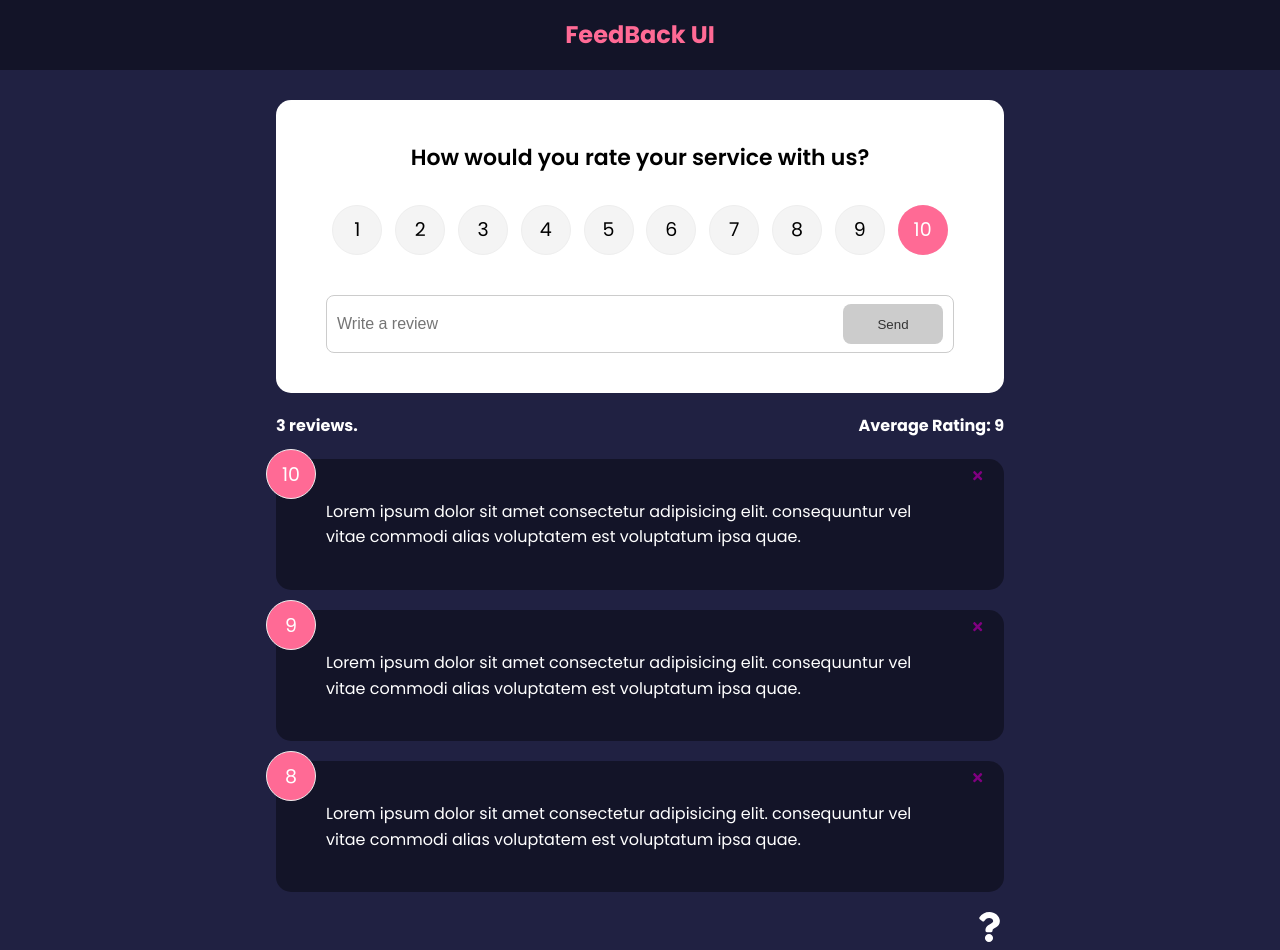
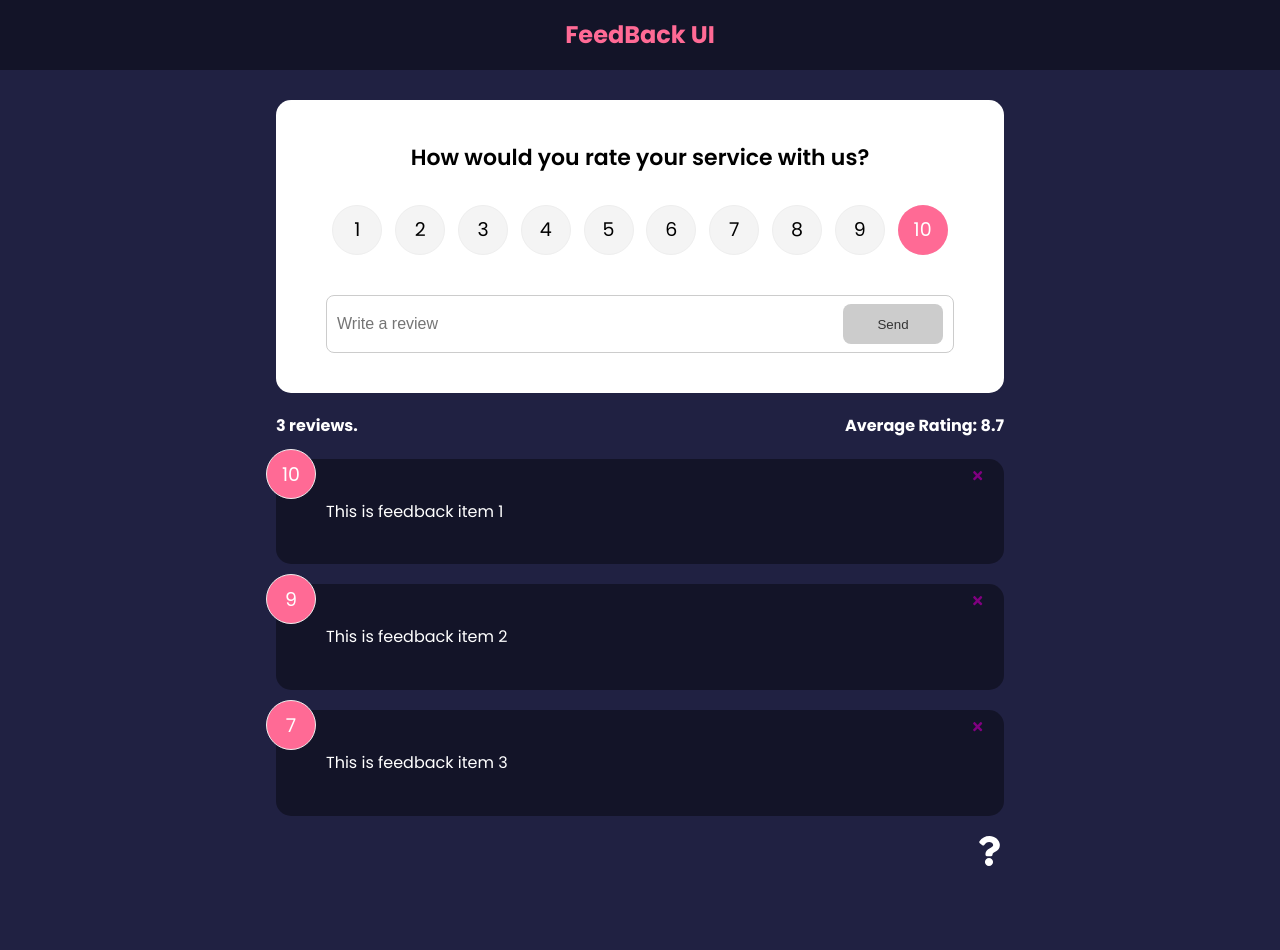
Before and after one commit to Ibtesum/React-Learning, a React (Create React App) app: page / in a window 1280 px wide. After the commit the page ends 873 px from the top, so only its background shows below. Built offline with nearby package versions, Linux system fonts and the light colour scheme; the HTML template or start-up script is replaced by a standard one.

Commit message:
Moving functions to FeedbackContext

```diff
--- a/src/App.js
+++ b/src/App.js
@@ -1,8 +1,5 @@
-import { v4 as uuidv4 } from "uuid";
 import { BrowserRouter as Router, Route, Routes } from "react-router-dom";
-import { useState } from "react";
 import Header from "./components/Header";
-import FeedbackData from "./data/FeedbackData";
 import FeedbackList from "./components/FeedbackList";
 import FeedbackStats from "./components/FeedbackStats";
 import FeedbackForm from "./components/FeedbackForm";
@@ -11,19 +8,6 @@
 import { FeedbackProvider } from "./context/FeedbackContext";
 
 function App() {
-  const [feedback, setFeedback] = useState(FeedbackData);
-
-  const addFeedback = (newFeedback) => {
-    newFeedback.id = uuidv4();
-    setFeedback([newFeedback, ...feedback]);
-  };
-
-  const deleteFeedback = (id) => {
-    if (window.confirm("Are you sure you want to delete?")) {
-      setFeedback(feedback.filter((item) => item.id !== id));
-    }
-  };
-
   return (
     <FeedbackProvider>
       <Router>
@@ -35,12 +19,9 @@
               path="/"
               element={
                 <>
-                  <FeedbackForm handleAdd={addFeedback} />
-                  <FeedbackStats feedback={feedback} />
-                  <FeedbackList
-                    feedback={feedback}
-                    handleDelete={deleteFeedback}
-                  />
+                  <FeedbackForm />
+                  <FeedbackStats />
+                  <FeedbackList />
                   <AboutIconLink />
                 </>
               }
--- a/src/components/FeedbackForm.jsx
+++ b/src/components/FeedbackForm.jsx
@@ -1,14 +1,17 @@
 import React from "react";
 import Card from "./shared/Card";
-import { useState } from "react";
+import { useState, useContext } from "react";
 import Button from "./shared/Button";
 import RatingSelect from "./RatingSelect";
+import FeedbackContext from "../context/FeedbackContext";
 
-function FeedbackForm({ handleAdd }) {
+function FeedbackForm() {
   const [text, setText] = useState("");
   const [rating, setRating] = useState(10);
   const [btnDisabled, setBtnDisabled] = useState(true);
   const [message, setMessage] = useState("");
+
+  const { addFeedback } = useContext(FeedbackContext);
 
   const handleTextChange = (e) => {
     if (text === "") {
@@ -31,7 +34,7 @@
         text,
         rating,
       };
-      handleAdd(newFeedback);
+      addFeedback(newFeedback);
 
       setText("");
     }
--- a/src/components/FeedbackItem.jsx
+++ b/src/components/FeedbackItem.jsx
@@ -1,12 +1,16 @@
 import { FaTimes } from "react-icons/fa";
+import { useContext } from "react";
+import FeedbackContext from "../context/FeedbackContext";
 import PropTypes from "prop-types";
+import Card from "./shared/Card";
 
-import Card from "./shared/Card";
-function FeedbackItem({ item, handleDelete }) {
+function FeedbackItem({ item }) {
+  const { deleteFeedback } = useContext(FeedbackContext);
+
   return (
     <Card reverse={true}>
       <div className="num-display">{item.rating}</div>
-      <button onClick={(id) => handleDelete(item.id)} className="close">
+      <button onClick={(id) => deleteFeedback(item.id)} className="close">
         <FaTimes color="purple" />
       </button>
       <div className="text-display">{item.text}</div>
--- a/src/components/FeedbackList.jsx
+++ b/src/components/FeedbackList.jsx
@@ -1,7 +1,11 @@
 import { motion, AnimatePresence } from "framer-motion";
-import PropTypes from "prop-types";
+import { useContext } from "react";
 import FeedbackItem from "./FeedbackItem";
-function FeedbackList({ feedback, handleDelete }) {
+import FeedbackContext from "../context/FeedbackContext";
+
+function FeedbackList() {
+  const { feedback } = useContext(FeedbackContext);
+
   if (!feedback || feedback.length === 0) {
     return <p>No feedback yet</p>;
   }
@@ -17,11 +21,7 @@
             animate={{ opacity: 1 }}
             exit={{ opacity: 0 }}
           >
-            <FeedbackItem
-              key={item.id}
-              item={item}
-              handleDelete={handleDelete}
-            />
+            <FeedbackItem key={item.id} item={item} />
           </motion.div>
         ))}
       </AnimatePresence>
@@ -37,9 +37,4 @@
     // </div>
   );
 }
-
-FeedbackList.propTypes = {
-  feedback: PropTypes.array.isRequired,
-};
-
 export default FeedbackList;
--- a/src/components/FeedbackStats.jsx
+++ b/src/components/FeedbackStats.jsx
@@ -1,6 +1,9 @@
-import PropTypes from "prop-types";
+import { useContext } from "react";
+import FeedbackContext from "../context/FeedbackContext";
 
-function FeedbackStats({ feedback }) {
+function FeedbackStats() {
+  const {feedback}= useContext(FeedbackContext)
+
   let average =
     feedback.reduce((acc, curr) => {
       return acc + curr.rating;
@@ -16,8 +19,4 @@
   );
 }
 
-FeedbackStats.prototypes = {
-  feedback: PropTypes.array.isRequired,
-};
-
 export default FeedbackStats;
--- a/src/context/FeedbackContext.js
+++ b/src/context/FeedbackContext.js
@@ -1,4 +1,5 @@
 import { createContext, useState } from "react";
+import { v4 as uuidv4 } from "uuid";
 
 const FeedbackContext = createContext();
 
@@ -6,15 +7,38 @@
   const [feedback, setFeedback] = useState([
     {
       id: 1,
-      text: "This item is from context",
+      text: "This is feedback item 1",
       rating: 10,
     },
+    {
+      id: 2,
+      text: "This is feedback item 2",
+      rating: 9,
+    },
+    {
+      id: 3,
+      text: "This is feedback item 3",
+      rating: 7,
+    },
   ]);
+
+  const addFeedback = (newFeedback) => {
+    newFeedback.id = uuidv4();
+    setFeedback([newFeedback, ...feedback]);
+  };
+
+  const deleteFeedback = (id) => {
+    if (window.confirm("Are you sure you want to delete?")) {
+      setFeedback(feedback.filter((item) => item.id !== id));
+    }
+  };
 
   return (
     <FeedbackContext.Provider
       value={{
         feedback,
+        deleteFeedback,
+        addFeedback,
       }}
     >
       {children}
```
